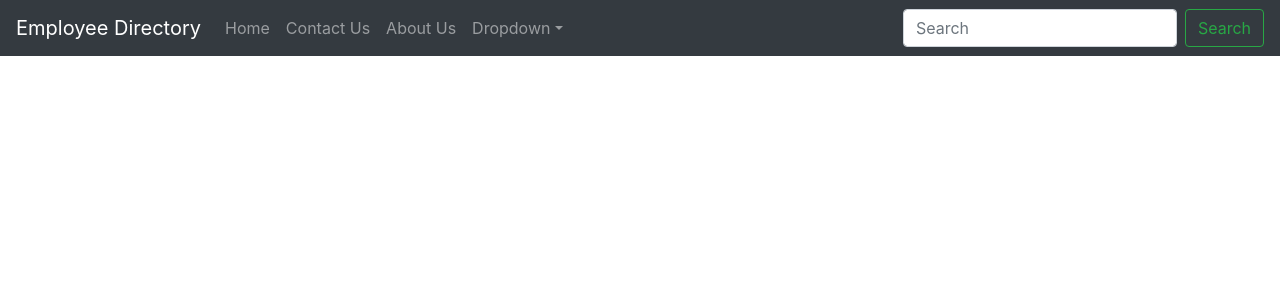
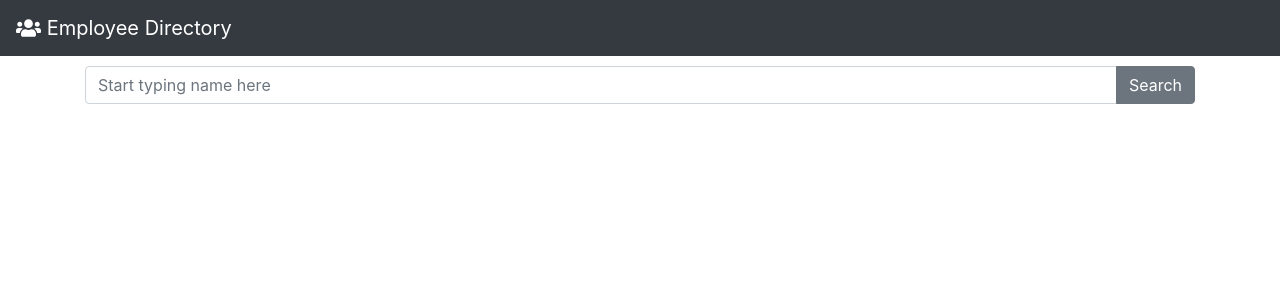
Before and after one commit to cpusillo/employee-directory, a React (Create React App) app: page / in a window 1280 px wide. Shown: the top 300 px of the page. Built offline with nearby package versions, Linux system fonts and the light colour scheme.

Commit message:
searchbar component setup, fontawesome, bootstrap

```diff
--- a/package.json
+++ b/package.json
@@ -3,6 +3,9 @@
   "version": "0.1.0",
   "private": true,
   "dependencies": {
+    "@fortawesome/fontawesome-svg-core": "^1.2.34",
+    "@fortawesome/free-solid-svg-icons": "^5.15.2",
+    "@fortawesome/react-fontawesome": "^0.1.14",
     "@testing-library/jest-dom": "^5.11.9",
     "@testing-library/react": "^11.2.3",
     "@testing-library/user-event": "^12.6.0",
--- a/src/App.js
+++ b/src/App.js
@@ -1,10 +1,14 @@
 import logo from './logo.svg';
 import './App.css';
 import NavBar from './components/navbar/index.js';
+import SearchBar from './components/searchbar/index.js';
 
 function App() {
   return (
+    <div className="App">
     <NavBar />
+    <SearchBar />
+    </div>
   );
 }
 
--- a/src/components/navbar/index.js
+++ b/src/components/navbar/index.js
@@ -1,5 +1,7 @@
 import 'bootstrap/dist/css/bootstrap.min.css';
-import { Navbar,Nav,NavDropdown,Form,FormControl,Button } from 'react-bootstrap'
+import { Navbar,Nav} from 'react-bootstrap'
+import { FontAwesomeIcon } from '@fortawesome/react-fontawesome'
+import { faUsers } from '@fortawesome/free-solid-svg-icons'
 
 function NavBar(){
     return (
@@ -7,25 +9,13 @@
                 <div className="row">
                     <div className="col-md-12">
                             <Navbar bg="dark" variant="dark" expand="lg" sticky="top">
-                                <Navbar.Brand href="#home">Employee Directory</Navbar.Brand>
+                                <Navbar.Brand href="#home">
+                                <FontAwesomeIcon icon={faUsers} /> Employee Directory
+                                    </Navbar.Brand>
                                 <Navbar.Toggle aria-controls="basic-navbar-nav" />
                                 <Navbar.Collapse id="basic-navbar-nav">
                                     <Nav className="mr-auto">
-                                    <Nav.Link href="/">Home</Nav.Link>
-                                    <Nav.Link href="/about-us">Contact Us</Nav.Link>
-                                    <Nav.Link href="/contact-us">About Us</Nav.Link>
-                                    <NavDropdown title="Dropdown" id="basic-nav-dropdown">
-                                        <NavDropdown.Item href="#action/3.1">Action</NavDropdown.Item>
-                                        <NavDropdown.Item href="#action/3.2">Another action</NavDropdown.Item>
-                                        <NavDropdown.Item href="#action/3.3">Something</NavDropdown.Item>
-                                        <NavDropdown.Divider />
-                                        <NavDropdown.Item href="#action/3.4">Separated link</NavDropdown.Item>
-                                    </NavDropdown>
                                     </Nav>
-                                    <Form inline>
-                                    <FormControl type="text" placeholder="Search" className="mr-sm-2" />
-                                    <Button variant="outline-success">Search</Button>
-                                    </Form>
                                 </Navbar.Collapse>
                             </Navbar>
                     </div>
--- /dev/null
+++ b/src/components/searchbar/index.js
@@ -0,0 +1,23 @@
+import 'bootstrap/dist/css/bootstrap.min.css';
+import { Container,Form,FormControl,Button, InputGroup } from 'react-bootstrap'
+import "./searchbar.css";
+
+function SearchBar(){
+    return(
+        <div classname="searchbar">
+            <Container className="searchForm">
+  <InputGroup className="mb-3">
+    <FormControl
+      placeholder="Start typing name here"
+      aria-label="Name"
+      aria-describedby="basic-addon2"
+    />
+    <InputGroup.Append>
+      <Button variant="secondary">Search</Button>
+    </InputGroup.Append>
+  </InputGroup>
+  </Container>
+        </div>
+    )
+}
+export default SearchBar;
--- /dev/null
+++ b/src/components/searchbar/searchbar.css
@@ -0,0 +1,3 @@
+.searchForm {
+    margin-top: 10px;
+}
```
Also changed, not shown: 2 other files (tests, documents, lock files or other folders).
